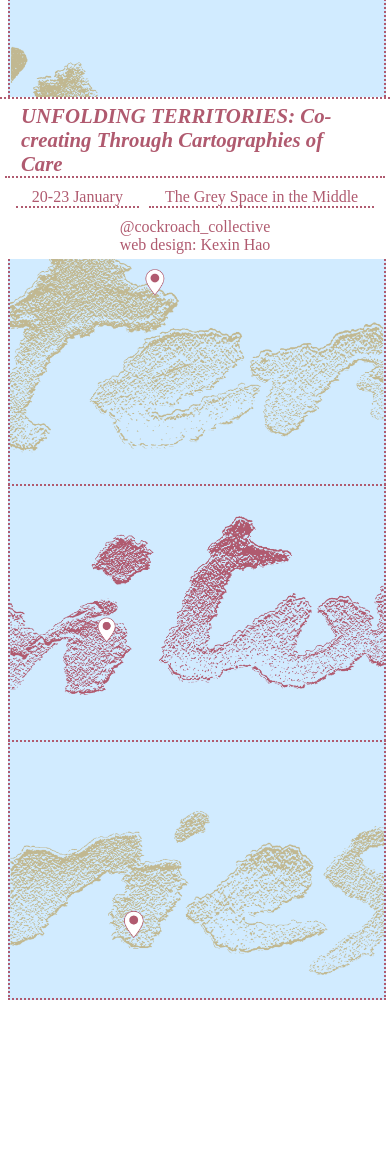
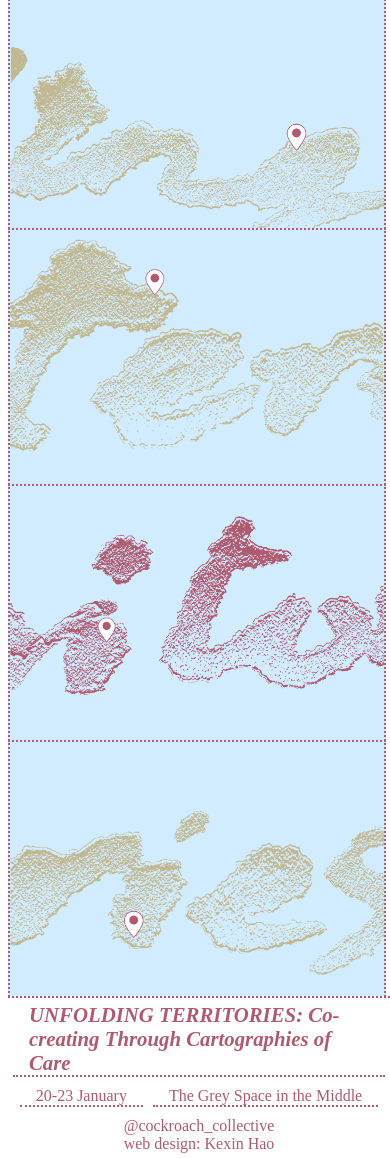
Before and after one commit to KexinHao/unfolding-territories, a plain HTML site: page index.html in a window 390 px wide. Shown: the part 585-1743 px from the top of the page. Before the commit the page ends 1659 px from the top, so only its background shows below. Drawn offline with nearby package versions, Linux system fonts and the light colour scheme; a web font is replaced by a local one.

Commit message:
footer position mobile

```diff
--- a/css/index.css
+++ b/css/index.css
@@ -149,12 +149,12 @@ img{
 }
 
 
-.footer {
-  position:fixed;
-  z-index: 99;
+footer {
+  position:absolute;
+  /* z-index: 99;
   bottom: 0;
   left: 0;
-  right: 0;
+  right: 0; */
   padding-top: 0rem;
   padding-left:1rem;
   padding-right:1rem;
@@ -236,7 +236,7 @@ img{
   }
 
 
-  .footer {
+  footer {
     padding-left:0;
     padding-right:0;
     display: flex;
--- a/index.html
+++ b/index.html
@@ -41,6 +41,7 @@
   </P>
 </section>
 
+<!-- maaaaaap -->
   <section class="map-container-grid">
 
     <div class="card" >
@@ -116,7 +117,9 @@
     </div>
   </section>
 
-  <section class="footer">
+<!-- fooooter -->
+
+  <footer>
     <div class="footer-leftpart">
       <div id="footer-title">
         <p>UNFOLDING TERRITORIES: Co-creating Through Cartographies of Care</p>
@@ -134,7 +137,7 @@
       </div>
     </div>
 
-</section>
+</footer>
 
 </body>
 
```
